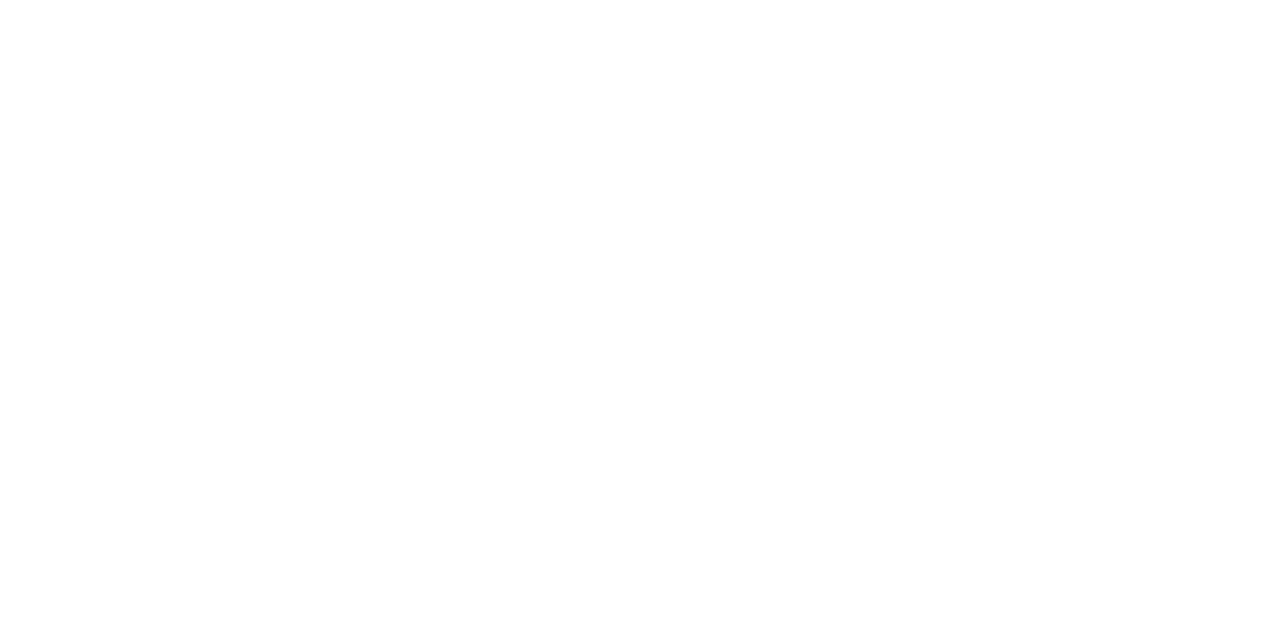
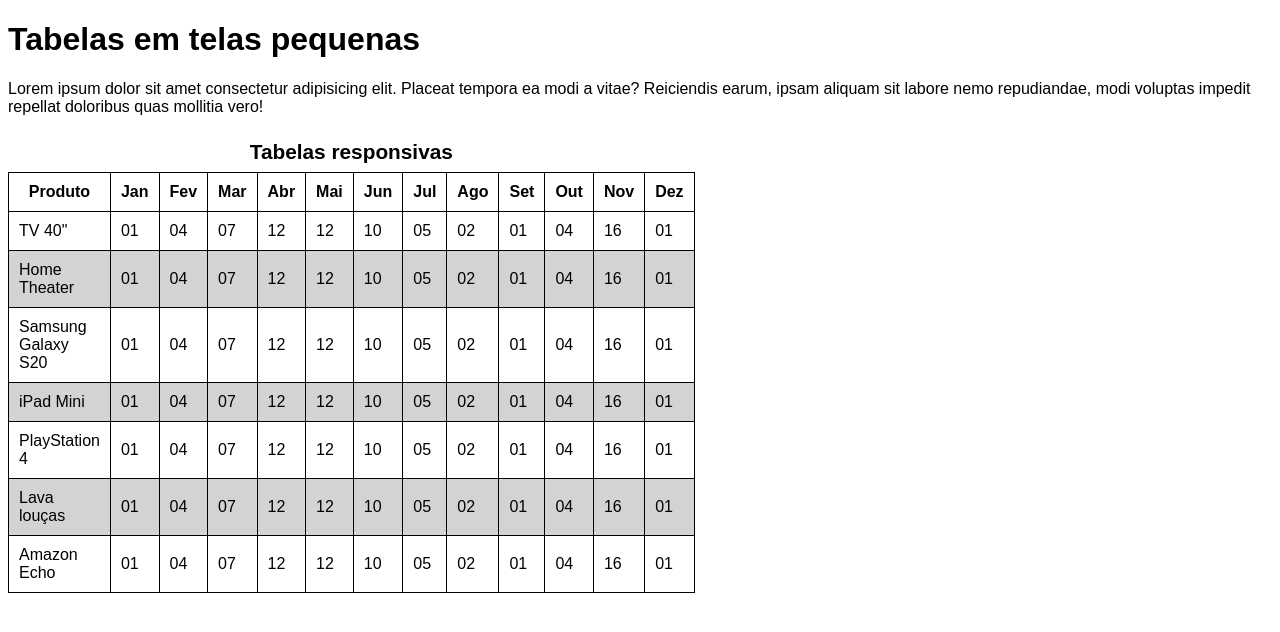
Before and after one commit to gabrielfreitas2/Html-css, a plain HTML site: page Exercícios/Ex023/tabela_grupo.html in a window 1280 px wide. Drawn offline with Linux system fonts and the light colour scheme.

Commit message:
fim do modulo 3 e tabelas

```diff
--- a/Exercícios/Ex023/tabela_grupo.html
+++ b/Exercícios/Ex023/tabela_grupo.html
@@ -10,17 +10,159 @@
         }
         table {
             border-collapse: collapse;
-            width: 500px;
+            width: 600px;
         }
         td, th {
             border: 1px solid black;
-            padding: 6px;
+            padding: 10px;
+        }
+        caption {
+            font-size: 1.3em;
+            font-weight: bolder;
+            padding: 8px;
+        }
+        tbody > tr:nth-child(2n) {
+            background-color: rgb(211, 211, 211);
+            background-size: ;
+        }
+        div#container {
+            overflow-x: auto;
         }
     </style>
 </head>
 <body>
-    <table>
-
-    </table>
+    <h1>Tabelas em telas pequenas</h1>
+    <p>Lorem ipsum dolor sit amet consectetur adipisicing elit. Placeat tempora ea modi a vitae? Reiciendis earum, ipsam aliquam sit labore nemo repudiandae, modi voluptas impedit repellat doloribus quas mollitia vero!</p>
+    <div id="container">
+        <table>
+            <caption>
+                Tabelas responsivas
+            </caption>
+            <thead>
+                <tr>
+                    <th>Produto</th>
+                    <th>Jan</th>
+                    <th>Fev</th>
+                    <th>Mar</th>
+                    <th>Abr</th>
+                    <th>Mai</th>
+                    <th>Jun</th>
+                    <th>Jul</th>
+                    <th>Ago</th>
+                    <th>Set</th>
+                    <th>Out</th>
+                    <th>Nov</th>
+                    <th>Dez</th>
+                </tr>
+            </thead>
+            <tbody>
+                <tr>
+                    <td>TV 40"</td>
+                    <td>01</td>
+                    <td>04</td>
+                    <td>07</td>
+                    <td>12</td>
+                    <td>12</td>
+                    <td>10</td>
+                    <td>05</td>
+                    <td>02</td>
+                    <td>01</td>
+                    <td>04</td>
+                    <td>16</td>
+                    <td>01</td>
+                </tr>
+                <tr>
+                    <td>Home Theater</td>
+                    <td>01</td>
+                    <td>04</td>
+                    <td>07</td>
+                    <td>12</td>
+                    <td>12</td>
+                    <td>10</td>
+                    <td>05</td>
+                    <td>02</td>
+                    <td>01</td>
+                    <td>04</td>
+                    <td>16</td>
+                    <td>01</td>
+                </tr>
+                <tr>
+                    <td>Samsung Galaxy S20</td>
+                    <td>01</td>
+                    <td>04</td>
+                    <td>07</td>
+                    <td>12</td>
+                    <td>12</td>
+                    <td>10</td>
+                    <td>05</td>
+                    <td>02</td>
+                    <td>01</td>
+                    <td>04</td>
+                    <td>16</td>
+                    <td>01</td>
+                </tr>
+                <tr>
+                    <td>iPad Mini</td>
+                    <td>01</td>
+                    <td>04</td>
+                    <td>07</td>
+                    <td>12</td>
+                    <td>12</td>
+                    <td>10</td>
+                    <td>05</td>
+                    <td>02</td>
+                    <td>01</td>
+                    <td>04</td>
+                    <td>16</td>
+                    <td>01</td>
+                </tr>
+                <tr>
+                    <td>PlayStation 4</td>
+                    <td>01</td>
+                    <td>04</td>
+                    <td>07</td>
+                    <td>12</td>
+                    <td>12</td>
+                    <td>10</td>
+                    <td>05</td>
+                    <td>02</td>
+                    <td>01</td>
+                    <td>04</td>
+                    <td>16</td>
+                    <td>01</td>
+                </tr>
+                <tr>
+                    <td>Lava louças</td>
+                    <td>01</td>
+                    <td>04</td>
+                    <td>07</td>
+                    <td>12</td>
+                    <td>12</td>
+                    <td>10</td>
+                    <td>05</td>
+                    <td>02</td>
+                    <td>01</td>
+                    <td>04</td>
+                    <td>16</td>
+                    <td>01</td>
+                </tr>
+                <tr>
+                    <td>Amazon Echo</td>
+                    <td>01</td>
+                    <td>04</td>
+                    <td>07</td>
+                    <td>12</td>
+                    <td>12</td>
+                    <td>10</td>
+                    <td>05</td>
+                    <td>02</td>
+                    <td>01</td>
+                    <td>04</td>
+                    <td>16</td>
+                    <td>01</td>
+                </tr>
+            </tbody>
+        </table>
+    </div>
 </body>
 </html>
```
